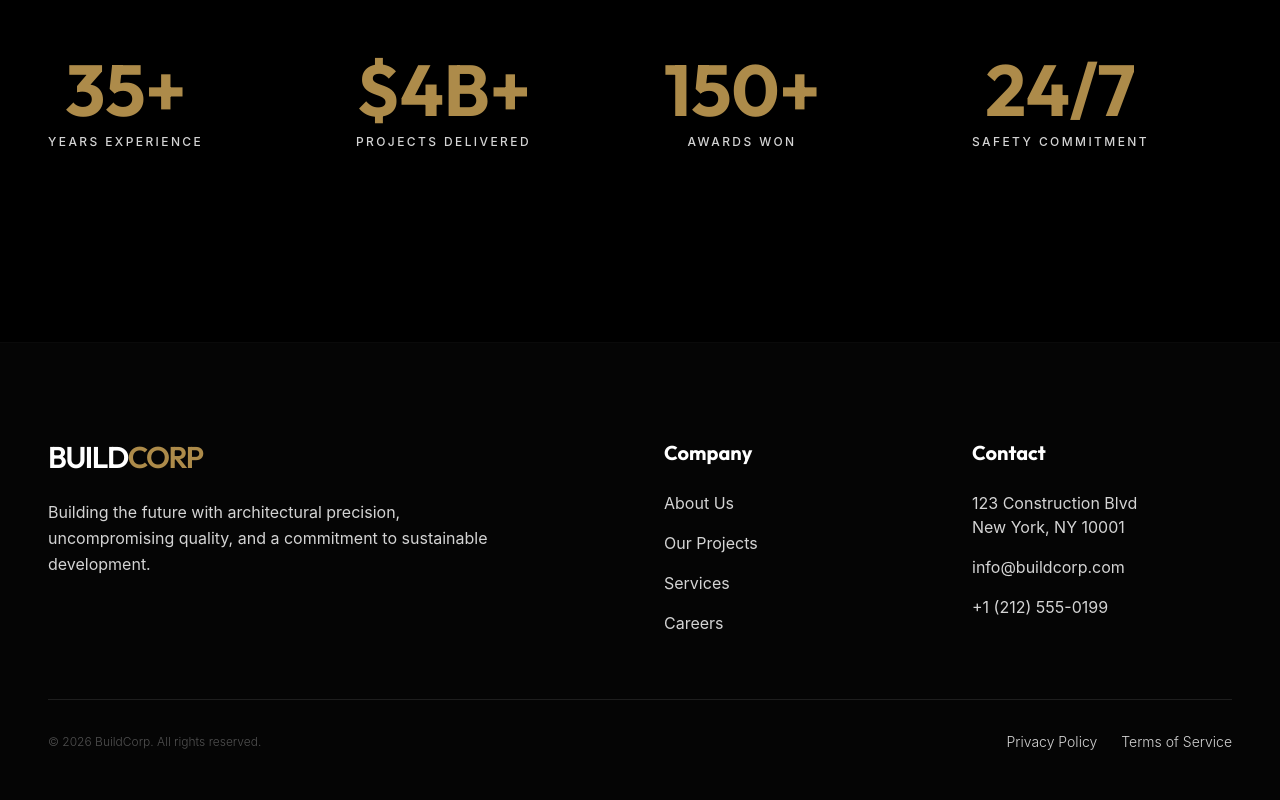
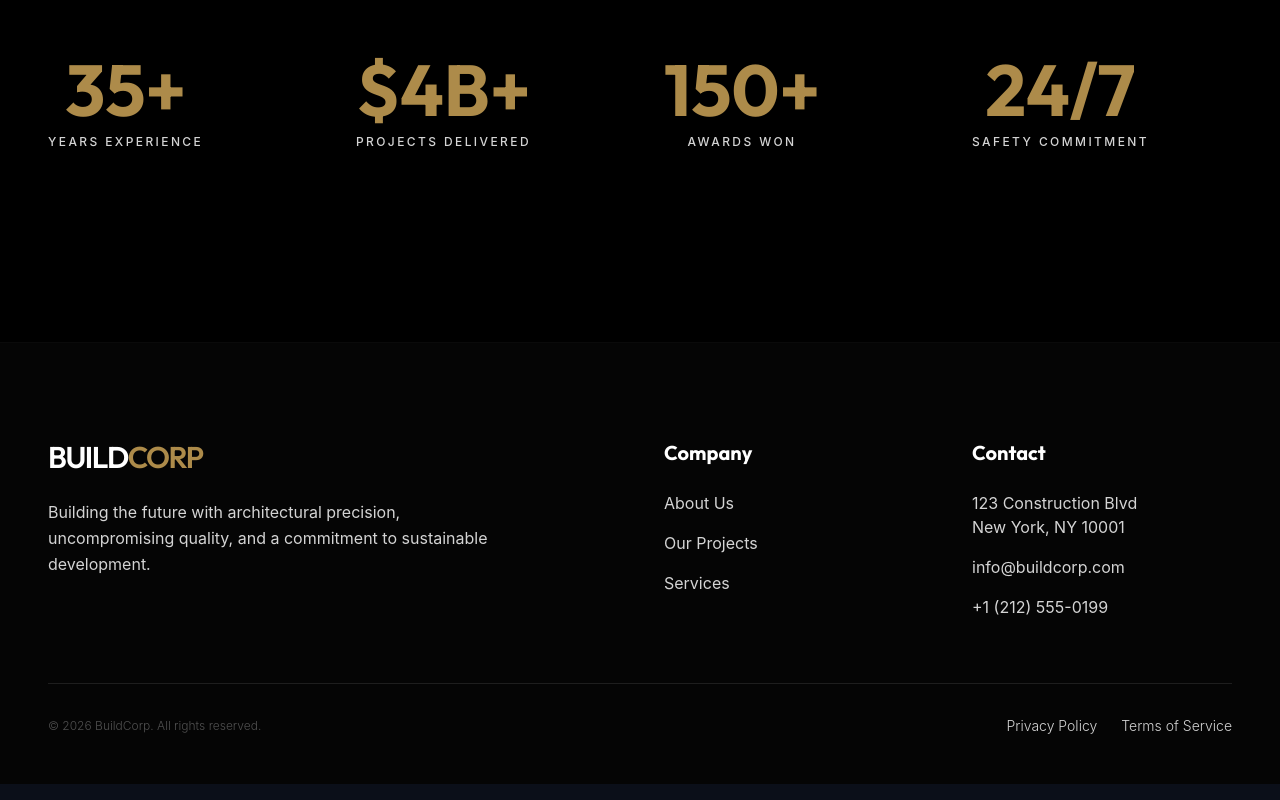
Before and after one commit to ravindra121q/BuildCorp, a React (Vite) app in the folder frontend/: page / in a window 1280 px wide. Shown: the part 1003-1803 px from the top of the page. Built offline with nearby package versions, Linux system fonts and the light colour scheme; no server answers.

Commit message:
chore: remove careers link from footer

```diff
--- a/frontend/src/components/layout/Footer.jsx
+++ b/frontend/src/components/layout/Footer.jsx
@@ -46,7 +46,6 @@ export default function Footer() {
               <li><Link to="/about" className="text-brand-300 hover:text-accent-400 transition-colors">About Us</Link></li>
               <li><Link to="/projects" className="text-brand-300 hover:text-accent-400 transition-colors">Our Projects</Link></li>
               <li><Link to="/services" className="text-brand-300 hover:text-accent-400 transition-colors">Services</Link></li>
-              <li><Link to="/careers" className="text-brand-300 hover:text-accent-400 transition-colors">Careers</Link></li>
             </ul>
           </div>
 
```
